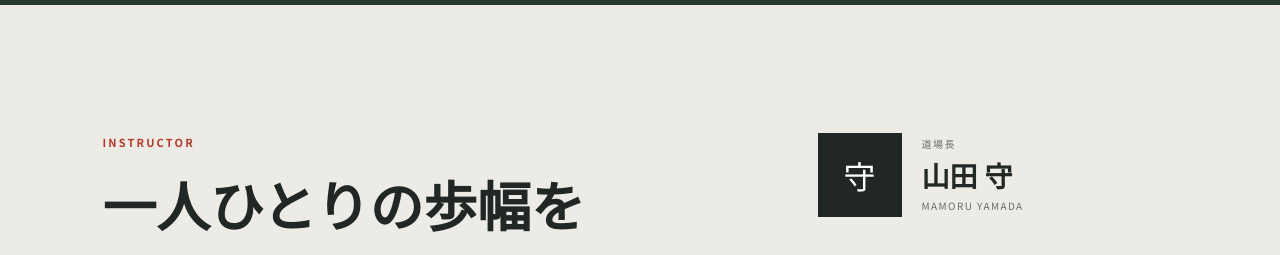
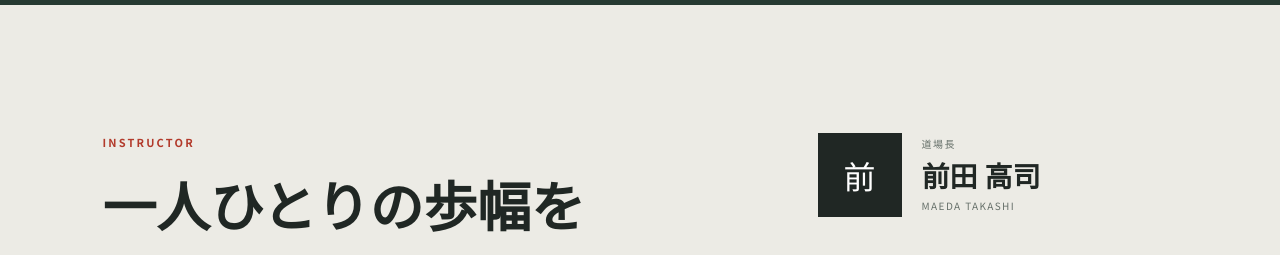
Before and after one commit to SakaiAikido/sakai-aikido-site, a plain HTML site: page index.html in a window 1280 px wide. Shown: the part 2240-2495 px from the top of the page. Drawn offline with Linux system fonts and the light colour scheme.

Commit message:
Update dojo instructor name

```diff
--- a/index.html
+++ b/index.html
@@ -86,11 +86,11 @@
         <h2>一人ひとりの歩幅を<br>大切にします。</h2>
       </div>
       <div class="instructor-profile">
-        <div class="profile-mark">守</div>
+        <div class="profile-mark">前</div>
         <div>
           <p class="role">道場長</p>
-          <h3>山田 守</h3>
-          <p class="roman">MAMORU YAMADA</p>
+          <h3>前田 高司</h3>
+          <p class="roman">MAEDA TAKASHI</p>
         </div>
       </div>
       <blockquote>「できる・できないではなく、昨日より少し自然に動けた。その小さな変化を、一緒に喜べる道場でありたいと思っています。」</blockquote>
```
